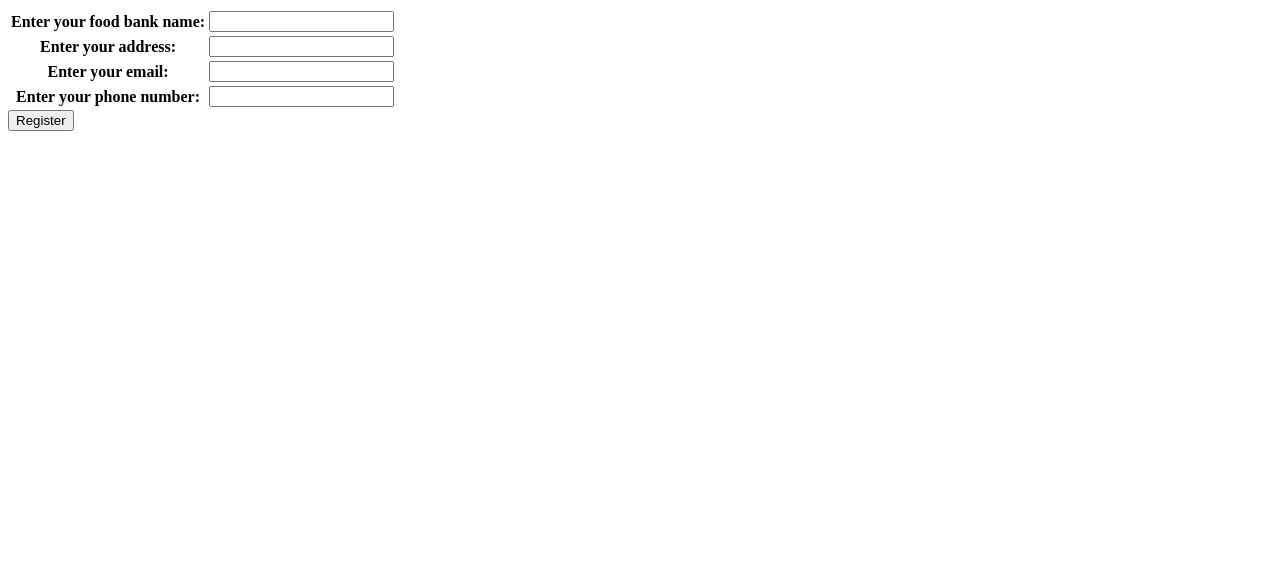
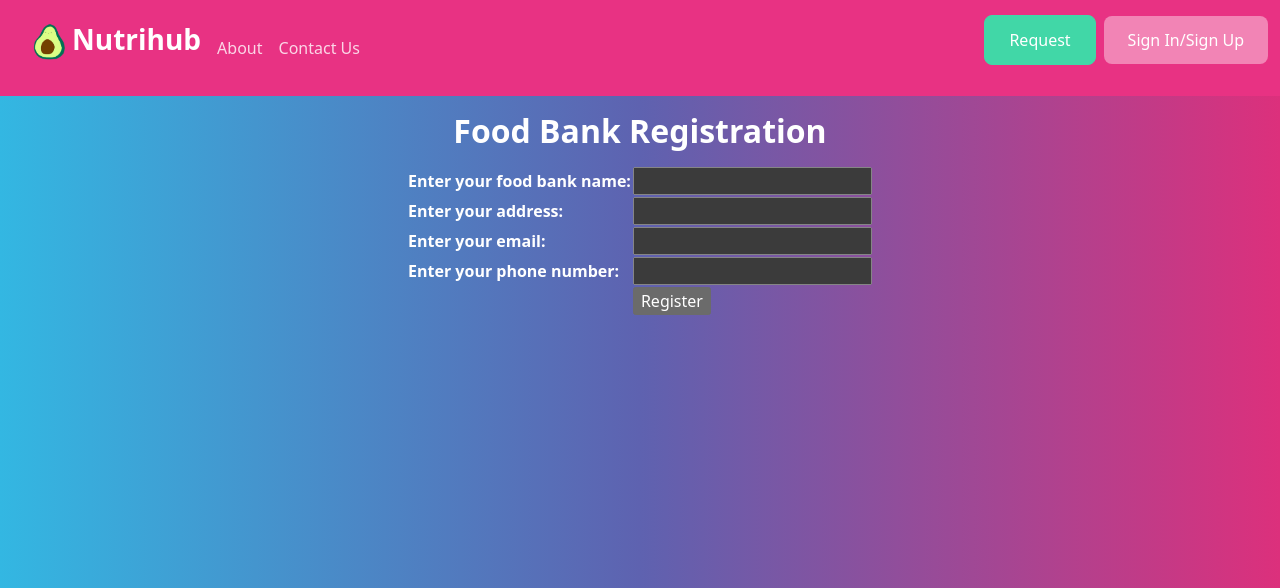
Before and after one commit to ajnye/nutrihub, a Django app: page /nutrihub/register_foodbank/ in a window 1280 px wide. Shown: the top 588 px of the page. Run offline with Django 4.2, Linux system fonts and the light colour scheme; some libraries are stand-ins or nearby versions.

Commit message:
Small style changes

```diff
--- a/mysite/nutrihub/templates/nutrihub/foodbankregister.html
+++ b/mysite/nutrihub/templates/nutrihub/foodbankregister.html
@@ -1,3 +1,10 @@
+{% load static %}
+
+{% block styles %}
+<!-- Custom styles for this template -->
+<link rel="stylesheet" href="{% static 'nutrihub/bootstrap.css' %}"/>
+{% endblock %}
+
 <!DOCTYPE html>
 <html lang="en">
 <head>
@@ -5,12 +12,57 @@
     <title>Food Bank Registration</title>
 </head>
 <body>
-    <form method="POST" >
-    {% csrf_token %}
-        <table>
-            {{ form.as_table }}
-        </table>
-    <button type = "submit", name = "save", value = "POST">Register</button>
-    </form>
+    <nav class="navbar navbar-expand-lg py-0 navbar-dark bg-primary">
+        <div class="container-fluid">
+            <a class="navbar-brand" href="http://127.0.0.1:8000/nutrihub/home"><img src = "{% static 'nutrihub/logo.png' %}" class = "img-fluid" style ="width:40px;height: 40px;float:left;"><h3>Nutrihub</h3></a>
+            <button class="navbar-toggler" type="button" data-bs-toggle="collapse" data-bs-target="#navbarColor01" aria-controls="navbarColor01" aria-expanded="false" aria-label="Toggle navigation">
+            <span class="navbar-toggler-icon"></span>
+            </button>
+            <div class="collapse navbar-collapse" id="navbarColor01">
+            <ul class="navbar-nav me-auto">
+                <li class="nav-item">
+                <a class="nav-link" href="http://127.0.0.1:8000/nutrihub/home/#about">About</a>
+                </li>
+                <li class="nav-item">
+                <a class="nav-link" href="http://127.0.0.1:8000/nutrihub/home/#contact">Contact Us</a>
+                </li>
+            </ul>
+            <form class="d-flex p-1" action="http://127.0.0.1:8000/nutrihub/request">
+                <button class = "btn btn-success" type="submit">Request</button>
+            </form>
+            {% if user.is_authenticated %}
+            <form class="d-flex" action="http://127.0.0.1:8000/nutrihub/signout">
+                <button class = "btn btn-secondary my-2 my-sm-2" type="submit">Sign Out</button>
+            </form>
+            {% else %}
+            <form class="d-flex" action="http://127.0.0.1:8000/nutrihub/signin">
+                <button class = "btn btn-secondary my-2 my-sm-2" type="submit">Sign In/Sign Up</button>
+                </form>
+            {% endif %}
+            </div>
+        </div>
+        </nav>
+
+    <center><div class = "login p-2">
+        <h2>Food Bank Registration</h2>
+        {% if messages %}
+            <ul>
+                {% for message in messages %}
+                    <li>{{ message }}</li>
+                    {% endfor %}
+            </ul>
+        {% endif %}
+
+             <form method="post" >
+                 {% csrf_token %}
+                 <table>
+                    {{ form.as_table }}
+                     <tr>
+                        <td></td>
+                        <td><input type="submit" name="submit" value="Register" /></td>
+                    </tr>
+                 </table>
+             </form>
+         </div></center>
 </body>
 </html>
--- a/mysite/nutrihub/templates/nutrihub/home_page.html
+++ b/mysite/nutrihub/templates/nutrihub/home_page.html
@@ -12,7 +12,7 @@
     <title>Home Page</title>
 </head>
 <body>
-    <nav class="navbar navbar-expand-lg navbar-dark bg-primary">
+    <nav class="navbar navbar-expand-lg py-0 navbar-dark bg-primary">
         <div class="container-fluid">
             <a class="navbar-brand" href="http://127.0.0.1:8000/nutrihub/home"><img src = "{% static 'nutrihub/logo.png' %}" class = "img-fluid" style ="width:40px;height: 40px;float:left;"><h3>Nutrihub</h3></a>
           <button class="navbar-toggler" type="button" data-bs-toggle="collapse" data-bs-target="#navbarColor01" aria-controls="navbarColor01" aria-expanded="false" aria-label="Toggle navigation">
@@ -44,7 +44,7 @@
       </nav>
     <div class="header">
         <h1 class="p-3"><center>Connecting Communities, Nourishing Lives</center></h1>
-        <center><img src = "{% static 'nutrihub/coverimage.jpg' %}" class = "img-fluid" style = "width: 400px;height:400px;"></center>
+        <center><img src = "{% static 'nutrihub/coverimage.jpg' %}" class = "rounded img-fluid" style = "width: 300px;height:300px;"></center>
         <p><center>We're so glad to see you. Please click the button below to sign up.</center></p>
         <center><button type= "button" class="btn btn-primary">Get Started</button></center>
     </div>
--- a/mysite/nutrihub/templates/nutrihub/sign_in_up_page.html
+++ b/mysite/nutrihub/templates/nutrihub/sign_in_up_page.html
@@ -29,7 +29,7 @@
     <title>Sign In</title>
 </head>
 <body>
-    <nav class="navbar navbar-expand-lg navbar-dark bg-primary">
+    <nav class="navbar navbar-expand-lg py-0 navbar-dark bg-primary">
         <div class="container-fluid">
             <a class="navbar-brand" href="http://127.0.0.1:8000/nutrihub/home"><img src = "{% static 'nutrihub/logo.png' %}" class = "img-fluid" style ="width:40px;height: 40px;float:left;"><h3>Nutrihub</h3></a>
           <button class="navbar-toggler" type="button" data-bs-toggle="collapse" data-bs-target="#navbarColor01" aria-controls="navbarColor01" aria-expanded="false" aria-label="Toggle navigation">
@@ -44,8 +44,8 @@
                 <a class="nav-link" href="http://127.0.0.1:8000/nutrihub/home/#contact">Contact Us</a>
               </li>
             </ul>
-            <form class="d-flex" action="http://127.0.0.1:8000/nutrihub/request">
-                <button class = "btn btn-secondary my-1 my-sm-1" type="submit">Request</button>
+            <form class="d-flex p-1" action="http://127.0.0.1:8000/nutrihub/request">
+                <button class = "btn btn-success" type="submit">Request</button>
             </form>
             {% if user.is_authenticated %}
             <form class="d-flex" action="http://127.0.0.1:8000/nutrihub/signout">
```
